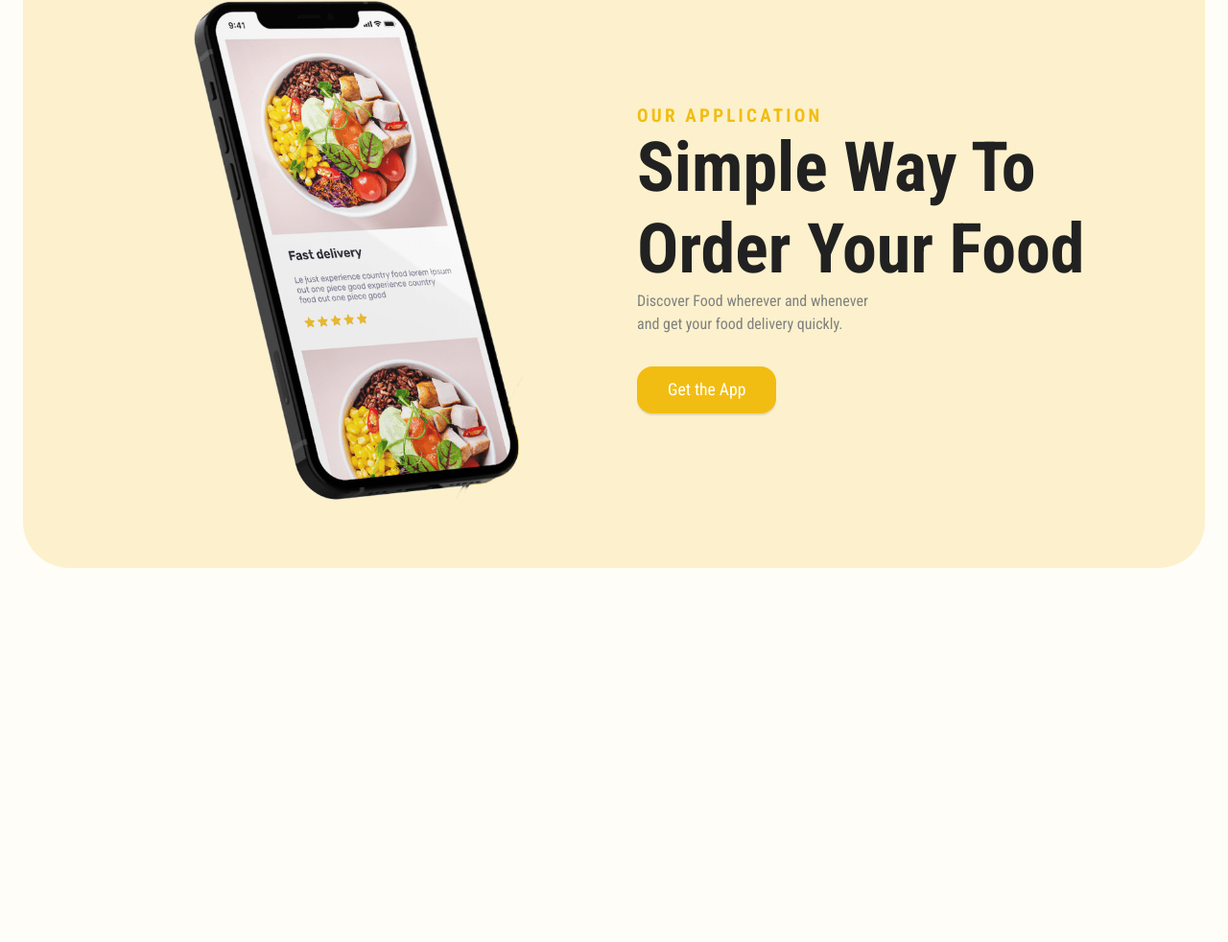
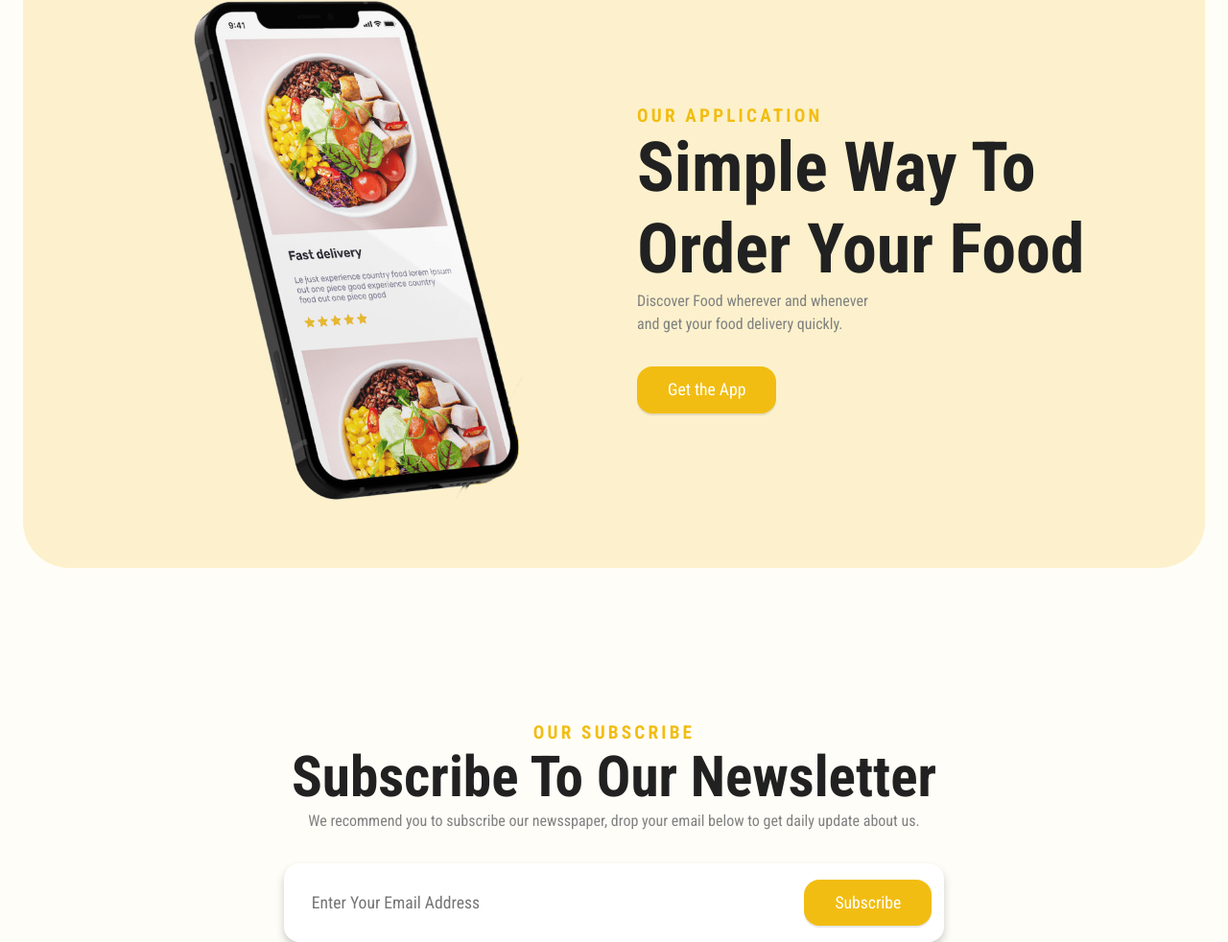
Before and after one commit to jeevan-budha/Food-Delivery, a plain HTML site: page index.html in a window 1280 px wide. Shown: the part 1962-2944 px from the top of the page at 96% size. Before the commit the page ends 2554 px from the top, so only its background shows below. Drawn offline with nearby package versions, Linux system fonts and the light colour scheme.

Commit message:
section 05 completed

```diff
--- a/index.html
+++ b/index.html
@@ -237,6 +237,22 @@
       </div>
     </section>
 
+    <section>
+      <div class="wrapper p-top">
+        <div class="text-center">
+          <h5>Our Subscribe</h5>
+          <h2>Subscribe To Our Newsletter</h2>
+          <p class="para mt-auto">
+            We recommend you to subscribe our newsspaper, drop your email
+            below to get daily update about us.
+          </p>
+          <label for="" class="input-container flex mt-auto mt-2">
+            <input type="email" name="email" id="email" placeholder="Enter Your Email Address" autocomplete="off">
+            <a href="#" class="btn">Subscribe</a>
+          </label>
+        </div>
+      </div>
+    </section>
 
   </main>
 
--- a/style.css
+++ b/style.css
@@ -71,6 +71,10 @@ img {
 
 .mt-4 {
   margin-top: 4rem;
+}
+
+.mt-auto {
+  margin: auto;
 }
 
 .mt-2 {
@@ -301,6 +305,32 @@ h3 {
   color: gray;
 }
 
+/* section 05 */
+
+.input-container {
+  width: 43rem;
+  max-width: 100%;
+  background-color: var(--pure-white);
+  padding: .8rem;
+  box-shadow: 0 5px 8px rgba(0, 0, 0, 0.2);
+  border-radius: 1rem;
+
+}
+
+input[type="email"] {
+  flex: 1;
+  height: 7vh;
+  background: transparent;
+  border: none;
+  font-size: 1.1rem;
+  padding-left: 1rem;
+
+}
+
+input[type="email"]:focus {
+  outline: none;
+}
+
 /* footer stylinh */
 
 
```
